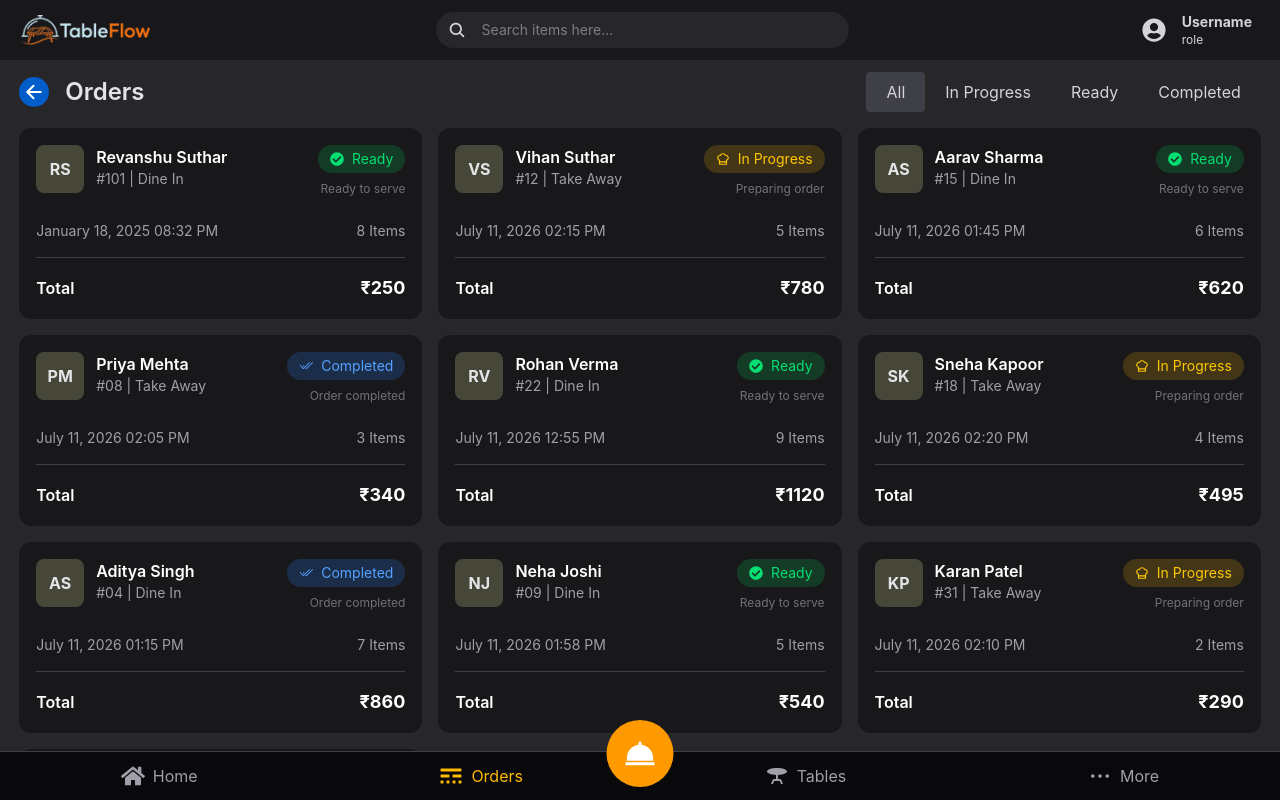
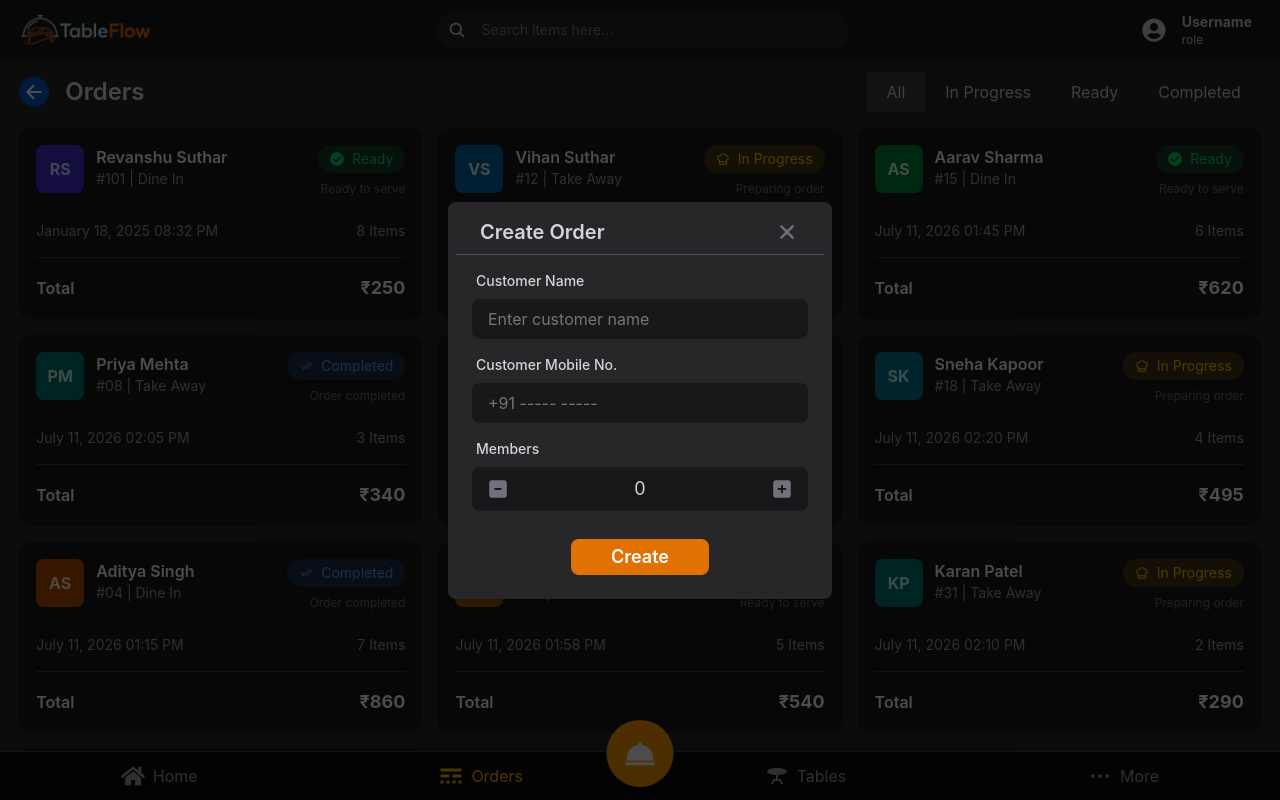
Before and after one commit to revanshu05/TableFlow, a React app in the folder frontend/: page /orders in a window 1280 px wide. Both pictures are taken after a click on the button 640 px from the left and 753 px from the top of the page. Built offline with nearby package versions, Linux system fonts and the light colour scheme; the HTML template or start-up script is replaced by a standard one.

Commit message:
Order Modal

```diff
--- a/frontend/src/components/Orders/OrderCard.jsx
+++ b/frontend/src/components/Orders/OrderCard.jsx
@@ -1,6 +1,7 @@
 import { FaCheckCircle } from "react-icons/fa";
 import { LuChefHat } from "react-icons/lu";
 import { BsCheck2All } from "react-icons/bs";
+import { getAvatarColor } from "../../utils/getAvatarColor";
 
 const statusConfig = {
     "In Progress": {
@@ -36,7 +37,7 @@ function OrderCard({
             <div className="flex justify-between items-start">
                 <div className="flex gap-3">
 
-                    <div className="w-12 h-12 rounded-lg bg-olive-700 text-zinc-200 font-bold flex items-center justify-center">
+                    <div className={`w-12 h-12 rounded-lg font-bold flex items-center justify-center ${getAvatarColor(customer)}`}>
                         {customer
                             .split(" ")
                             .map((word) => word[0])
--- a/frontend/src/components/Tables/TableCard.jsx
+++ b/frontend/src/components/Tables/TableCard.jsx
@@ -1,3 +1,5 @@
+import { getAvatarColor } from "../../utils/getAvatarColor";
+
 function TableCard({
     tableNo,
     seats,
@@ -33,8 +35,8 @@ function TableCard({
             </div>
 
             <div className="flex justify-center my-2">
-                <div className="w-16 h-16 rounded-full bg-zinc-800 flex items-center
-                    justify-center text-zinc-200 text-xl font-semibold">
+                <div className={`w-16 h-16 rounded-full flex items-center
+                    justify-center text-xl font-bold ${getAvatarColor(customer)}`}>
                     {customer}
                 </div>
             </div>
--- a/frontend/src/components/shared/Footer.jsx
+++ b/frontend/src/components/shared/Footer.jsx
@@ -4,10 +4,28 @@ import { BsBorderStyle } from "react-icons/bs";
 import { IoIosMore } from "react-icons/io";
 import { BiSolidDish } from "react-icons/bi";
 import { useNavigate, useLocation } from "react-router-dom";
+import Modal from "./Modal";
+import { useState } from "react";
+import { FaSquarePlus } from "react-icons/fa6";
+import { FaSquareMinus } from "react-icons/fa6";
 
 function Footer() {
     const navigate = useNavigate();
     const location = useLocation();
+    let [ModalOpen, setModalOpen] = useState(false);
+    const openModal = () => setModalOpen(true);
+    const closeModal = () => setModalOpen(false);
+    let [Pcount, setPcount] = useState(0);
+
+    const increment = () => {
+        if(Pcount >= 6) return;
+        setPcount((prev) => prev + 1);
+    }
+
+    const decrement = () => {
+        if(Pcount <= 0) return;
+        setPcount((prev) => prev - 1);
+    }
 
     return (
         <div className="bottom-0 left-0 right-0 bg-zinc-950 border-t border-zinc-700 flex justify-around items-center py-3 fixed">
@@ -52,10 +70,67 @@ function Footer() {
             </button>
 
             <button className="absolute left-1/2 -translate-x-1/2 -top-8 p-4 rounded-full
-                bg-amber-500 text-white hover:bg-amber-600 hover:scale-110 transition-all duration-200">
+                bg-amber-500 text-white hover:bg-amber-600 hover:scale-110 transition-all duration-200"
+                onClick={openModal}>
                 <BiSolidDish size={35} />
             </button>
 
+            <Modal
+                title="Create Order"
+                isOpen={ModalOpen}
+                onClose={closeModal}
+                children={
+                    <div className="flex flex-col items-center w-full">
+                        <div className="w-full mb-4">
+                            <label className="block text-zinc-300 mx-1 mb-2 text-sm font-medium">Customer Name</label>
+                            <div className="flex items-center rounded-lg py-2 px-4 bg-zinc-900">
+                                <input
+                                    type="text"
+                                    name=""
+                                    placeholder="Enter customer name"
+                                    className="bg-transparent flex-1 text-zinc-300 focus:outline-none"/>
+                            </div>
+                        </div>
+
+                        <div className="w-full mb-4">
+                            <label className="block text-zinc-300 mx-1 mb-2 text-sm font-medium">Customer Mobile No.</label>
+                            <div className="flex items-center rounded-lg py-2 px-4 bg-zinc-900">
+                                <input
+                                    type="text"
+                                    name=""
+                                    placeholder="+91 ----- -----"
+                                    className="bg-transparent flex-1 text-zinc-300 focus:outline-none"/>
+                            </div>
+                        </div>
+
+                        <div className="w-full mb-4">
+                            <label className="block text-zinc-300 mx-1 mb-2 text-sm font-medium">Members</label>
+                            <div className="flex items-center justify-between rounded-lg py-2 px-4 bg-zinc-900">
+                                <button className="text-zinc-500 hover:text-zinc-400 duration-200"
+                                    onClick={decrement}>
+                                    <FaSquareMinus  size={20}/>
+                                </button>
+
+                                <span className="text-lg text-zinc-300">{Pcount}</span>
+
+                                <button className="text-zinc-500 hover:text-zinc-400 duration-200"
+                                    onClick={increment}>
+                                    <FaSquarePlus  size={20}/>
+                                </button>
+                            </div>
+                        </div>
+
+                        <button
+                            className="px-10 text-lg text-white font-semibold bg-amber-600
+                                rounded-lg py-1 mt-3 hover:bg-amber-700 duration-200"
+                            onClick={() => {
+                                navigate("/tables");
+                                closeModal();
+                            }}
+                        >Create</button>
+                    </div>}
+
+                ></Modal>
         </div>
     );
 }
--- /dev/null
+++ b/frontend/src/components/shared/Modal.jsx
@@ -0,0 +1,25 @@
+import { IoClose } from "react-icons/io5";
+
+function Modal({title, onClose, isOpen, children}){
+    if(!isOpen) return null;
+
+    return(
+        <div className="fixed inset-0 bg-black/70 flex items-center justify-center z-50">
+            <div className="bg-zinc-800 shadow-xl w-full max-w-sm mx-4 rounded-lg p-2">
+                <div className="flex justify-between items-center px-6 py-2 border-b border-zinc-600">
+                    <h1 className="text-xl text-zinc-300 font-semibold">{title}</h1>
+                    <button
+                        className="text-zinc-500 text-xl hover:text-amber-200 duration-200"
+                        onClick={onClose}>
+                        <IoClose size={26} />
+                    </button>
+                </div>
+                <div className="p-4">
+                    {children}
+                </div>
+            </div>
+        </div>
+    )
+}
+
+export default Modal;
--- /dev/null
+++ b/frontend/src/utils/getAvatarColor.js
@@ -0,0 +1,29 @@
+const avatarColors = [
+    "bg-red-700 text-red-100",
+    "bg-orange-700 text-orange-100",
+    "bg-amber-700 text-amber-100",
+    "bg-yellow-700 text-yellow-100",
+    "bg-lime-700 text-lime-100",
+    "bg-green-700 text-green-100",
+    "bg-emerald-700 text-emerald-100",
+    "bg-teal-700 text-teal-100",
+    "bg-cyan-700 text-cyan-100",
+    "bg-sky-700 text-sky-100",
+    "bg-blue-700 text-blue-100",
+    "bg-indigo-700 text-indigo-100",
+    "bg-violet-700 text-violet-100",
+    "bg-purple-700 text-purple-100",
+    "bg-pink-700 text-pink-100",
+    "bg-rose-700 text-rose-100",
+    "bg-olive-700 text-zinc-200",
+];
+
+export function getAvatarColor(name) {
+
+    const hash = name
+        .split("")
+        .reduce((acc, char) => acc + char.charCodeAt(0), 0);
+
+    return avatarColors[hash % avatarColors.length];
+
+}
```
